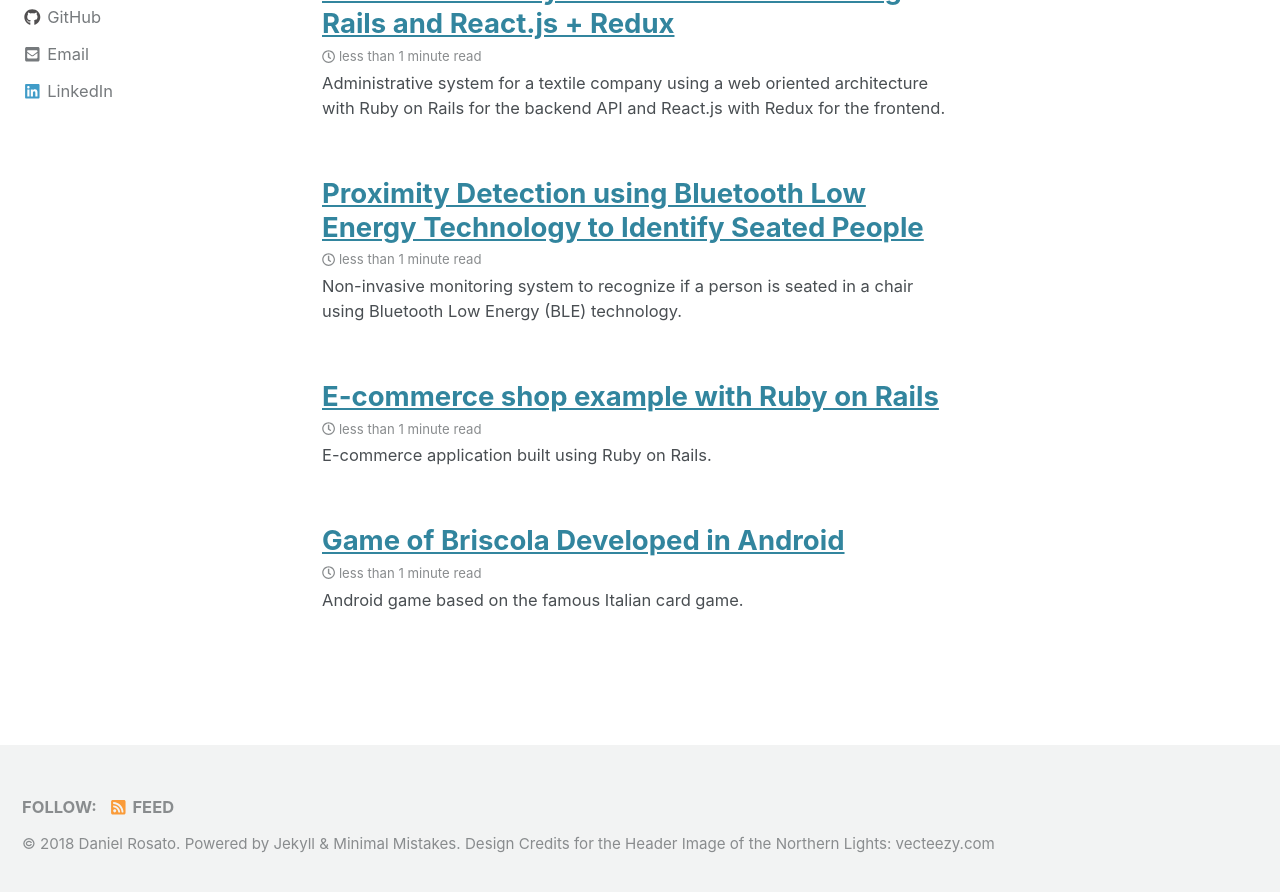
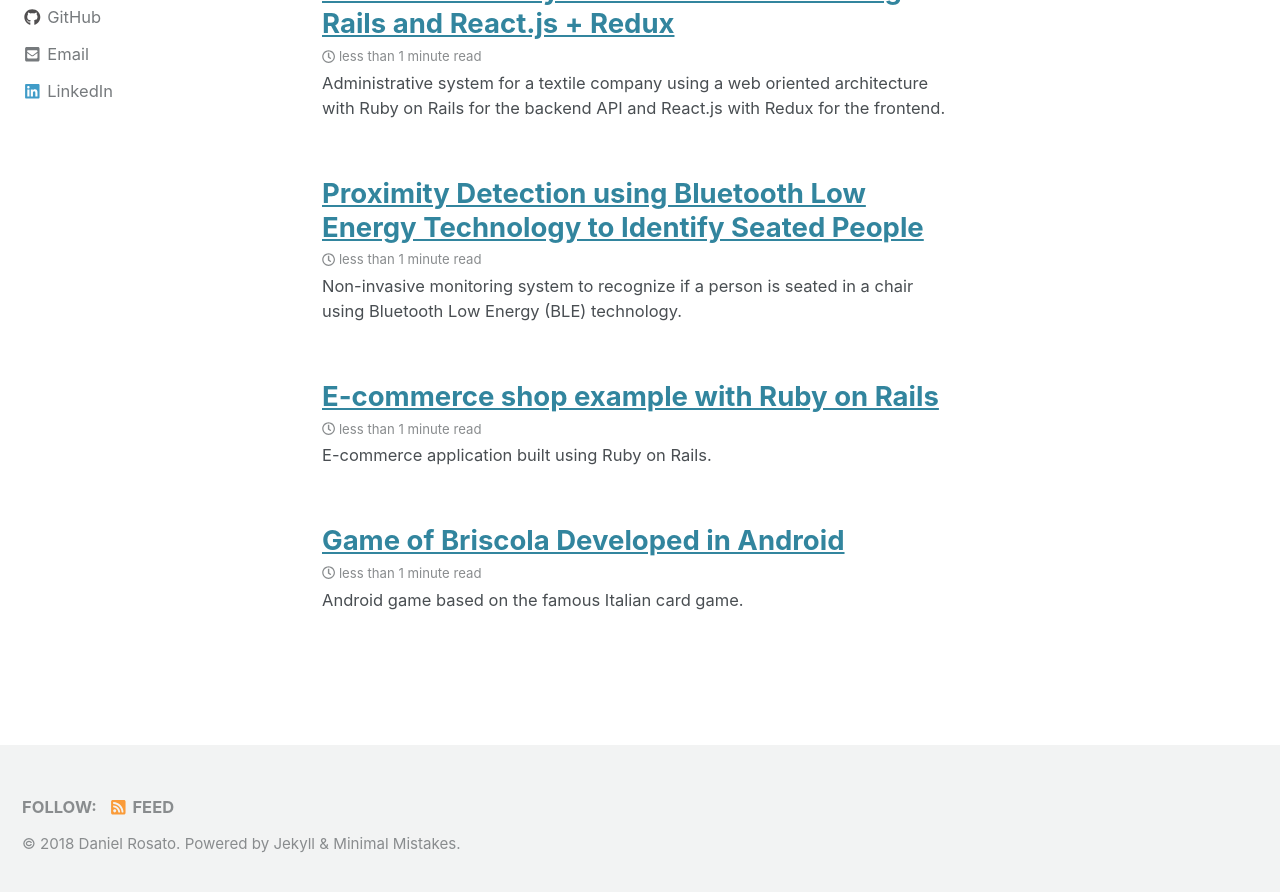
Before and after one commit to danielRM88/danielRM88.github.io, a Jekyll site: the page built from index.html, in a window 1280 px wide and 900 px high, scrolled down 1089 px. Shown: the top 892 px of the window. Built offline with Jekyll 4.4.1, drawn with Linux system fonts in a browser that asks for light colours; cached includes are drawn as plain includes; nearby versions of some CDN libraries; the list of posts is cut into pages by our own code.

Commit message:
changed layout

```diff
--- a/_includes/footer.html
+++ b/_includes/footer.html
@@ -16,4 +16,4 @@
   </ul>
 </div>
 
-<div class="page__footer-copyright">&copy; {{ site.time | date: '%Y' }} {{ site.name | default: site.title }}. {{ site.data.ui-text[site.locale].powered_by | default: "Powered by" }} <a href="https://jekyllrb.com" rel="nofollow">Jekyll</a> &amp; <a href="https://mademistakes.com/work/minimal-mistakes-jekyll-theme/" rel="nofollow">Minimal Mistakes</a>. <a rel="nofollow" target="_blank" href="https://www.vecteezy.com">Design Credits for the Header Image of the Northern Lights: vecteezy.com</a></div>
+<div class="page__footer-copyright">&copy; {{ site.time | date: '%Y' }} {{ site.name | default: site.title }}. {{ site.data.ui-text[site.locale].powered_by | default: "Powered by" }} <a href="https://jekyllrb.com" rel="nofollow">Jekyll</a> &amp; <a href="https://mademistakes.com/work/minimal-mistakes-jekyll-theme/" rel="nofollow">Minimal Mistakes</a>.</div>
```
